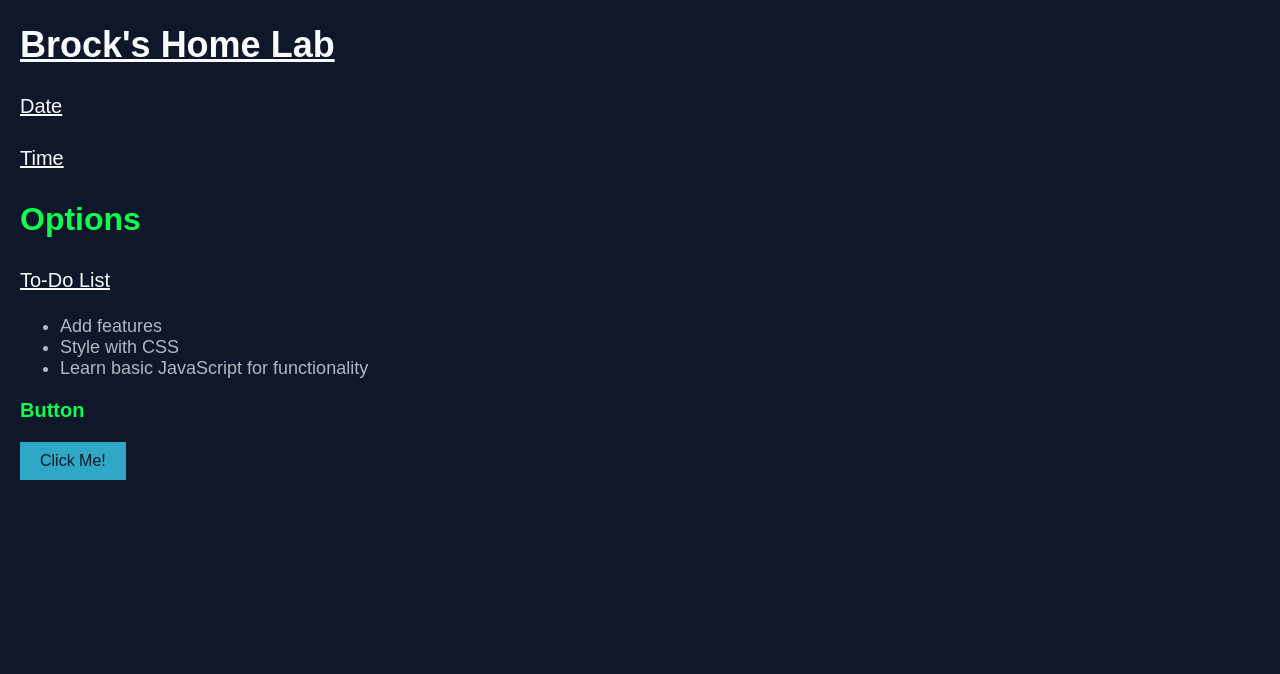
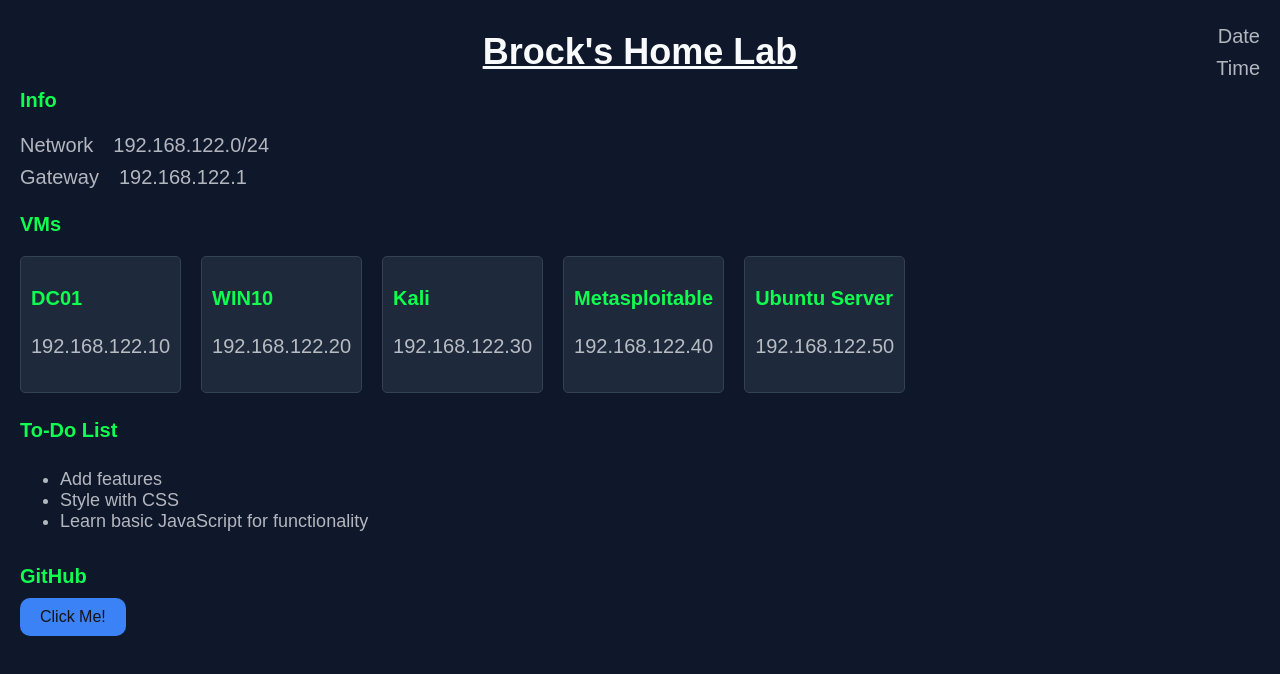
Before and after one commit to brock00/test_website, a plain HTML site: page index.html in a window 1280 px wide. Drawn offline with Linux system fonts and the light colour scheme.

Commit message:
Version 2 (base template)

```diff
--- a/index.html
+++ b/index.html
@@ -7,24 +7,71 @@
 </head>
 
 <body>
+    <header>
+        <h1>Brock's Home Lab</h1>
 
-    <h1>Brock's Home Lab</h1>
+        <div class="datetime">
+            <p>Date</p>
+            <p>Time</p>
+        </div>
+    </header>
 
-    <div class="datetime">
-        <p>Date</p>
-        <p>Time</p>
+    <h2>Info</h2>
+    <div class="network-info">
+        <div>
+            <p>Network</p>
+            <p>192.168.122.0/24</p>
+        </div>
+
+        <div>
+            <p>Gateway</p>
+            <p>192.168.122.1</p>
+        </div>
     </div>
 
+    <h3>VMs</h3>
 
-    <h2>Options</h2>
+    <div class="vm-container">
 
-   <!-- To-Do List -->
-    <p>To-Do List</p>
+    <div class="vm-box">
+        <h3>DC01</h3>
+        <p>192.168.122.10</p>
+    </div>
+
+    <div class="vm-box">
+        <h3>WIN10</h3>
+        <p>192.168.122.20</p>
+    </div>
+
+    <div class="vm-box">
+        <h3>Kali</h3>
+        <p>192.168.122.30</p>
+    </div>
+
+    <div class="vm-box">
+        <h3>Metasploitable</h3>
+        <p>192.168.122.40</p>
+    </div>
+
+    <div class="vm-box">
+        <h3>Ubuntu Server</h3>
+        <p>192.168.122.50</p>
+    </div>
+
+</div>
+
+    <!-- To-Do List -->
+    <h4>To-Do List</h4>
     <ul>
         <li>Add features</li>
         <li>Style with CSS</li>
         <li>Learn basic JavaScript for functionality</li>
     </ul>
 
-    <h3>Button</h3>
+    <h5>GitHub</h5>
+
+<a href="https://github.com/brock00/brock00" target="_blank" rel="noopener noreferrer">
     <button>Click Me!</button>
+</a>
+</body>
+</html>
--- a/style.css
+++ b/style.css
@@ -5,22 +5,78 @@ body {
     margin: 20px;
 }
 
+header {
+    display: grid;
+    grid-template-columns: 1fr auto 1fr;
+    align-items: center;
+}
+
 h1 {
-    color: #f8fafc;
+    grid-column: 2;
     font-size: 36px;
-    text-align: left;
     text-decoration: underline;
+    margin-top: 5px;
+    margin-bottom: 5px;
+    text-align: center;
+}
+
+.datetime {
+    grid-column: 3;
+    text-align: right;
+}
+
+.datetime p {
+    margin: 0;
 }
 
 h2 {
+    font-size: 20px;
     color: #0FFF50;
-    font-size: 32px;
+    margin-top: 5px;
 }
 
+.network-info {
+    display: flex;
+    flex-direction: column;
+}
+
+.network-info div {
+    display: flex;
+    align-items: center;
+    gap: 20px;
+}
+
+.network-info p {
+    margin: 0;
+}
+
+h3 {
+    font-size: 20px;
+    color: #0FFF50;
+}
+
+.vm-container {
+    display: flex;
+    flex-wrap: wrap;
+    gap: 20px;
+}
+
+.vm-box {
+    background-color: #1e293b;
+    border: 1px solid #334155;
+    padding: 10px;
+    border-radius: 5px;
+}
+
+h4 {
+    font-size: 20px;
+    color: #0FFF50;
+}
+
+
 p {
-    color: #f8fafc;
     font-size: 20px;
-    text-decoration: underline;
+    color: #f8fafcb4;
     line-height: 1.6;
 }
 
@@ -29,15 +85,17 @@ ul {
     font-size: 18px;
 }
 
-h3 {
+h5 {
+    font-size: 20px;
     color: #0FFF50;
-    font-size: 20px;
+    margin-bottom: 10px;
 }
 
 button {
-    background-color: #36c2e1d9;
-    color: #0f172a;
+    background-color: #3B82F6;
+    color: #151314;
     border: none;
+    border-radius: 10px;
     padding: 10px 20px;
     font-size: 16px;
     cursor: pointer;
```
